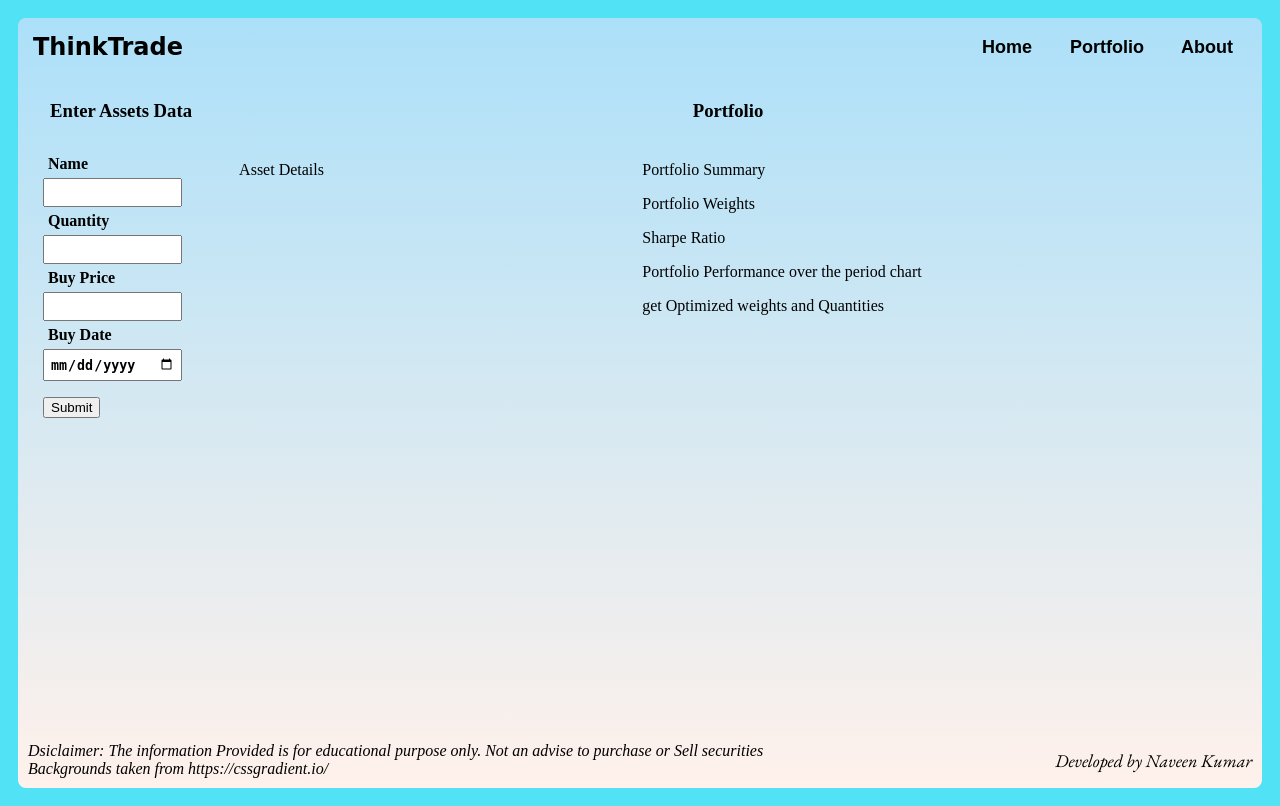
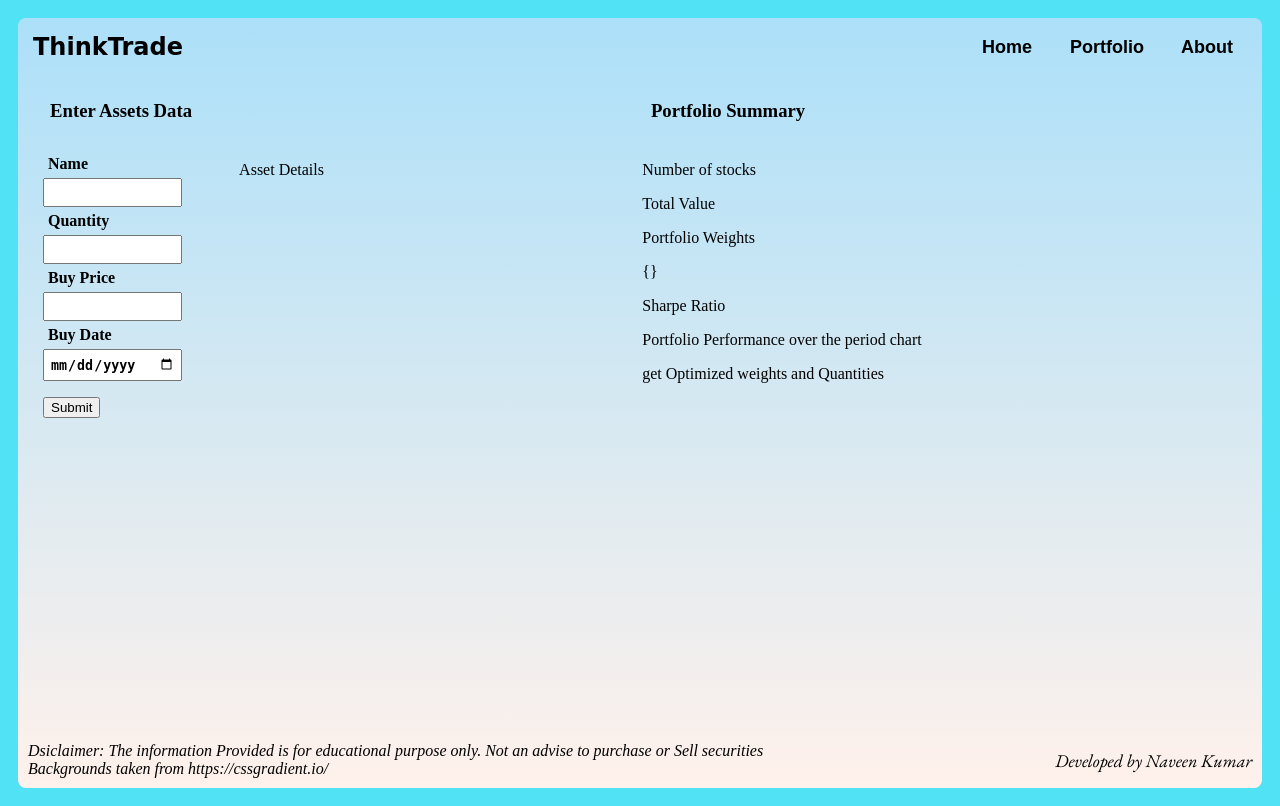
Before and after one commit to naveenkonam1985/thinktrade, a Flask app: page /portfolio in a window 1280 px wide. Run offline with Flask 3, Linux system fonts and the light colour scheme; some web fonts are replaced.

Commit message:
added weights, number of stocks

```diff
--- a/templates/portfolio.html
+++ b/templates/portfolio.html
@@ -33,15 +33,29 @@
         </form>
     </div>
     <div class="data">
-        <h3>Portfolio</h3>
+        <h3>Portfolio Summary</h3>
         <div class="summary">
             <div class="tabledata">
                 <p>Asset Details</p>
                 {{tables|safe}}
+
             </div>
             <div class="ratios">
-                <p>Portfolio Summary</p>
+                <p>Number of stocks</p>
+                {% if num_of_stocks > 0 %}
+                <p>{{num_of_stocks}}</p>
+                {% else %}
+                <p></p>
+                {% endif %}
+
+                <p>Total Value</p>
+                {% if total_value > 0 %}
+                <p>{{total_value}}</p>
+                {% else %}
+                <p></p>
+                {% endif %}
                 <p>Portfolio Weights</p>
+                {{weights}}
                 <p>Sharpe Ratio</p>
                 <p>
                     Portfolio Performance over the period chart
```
